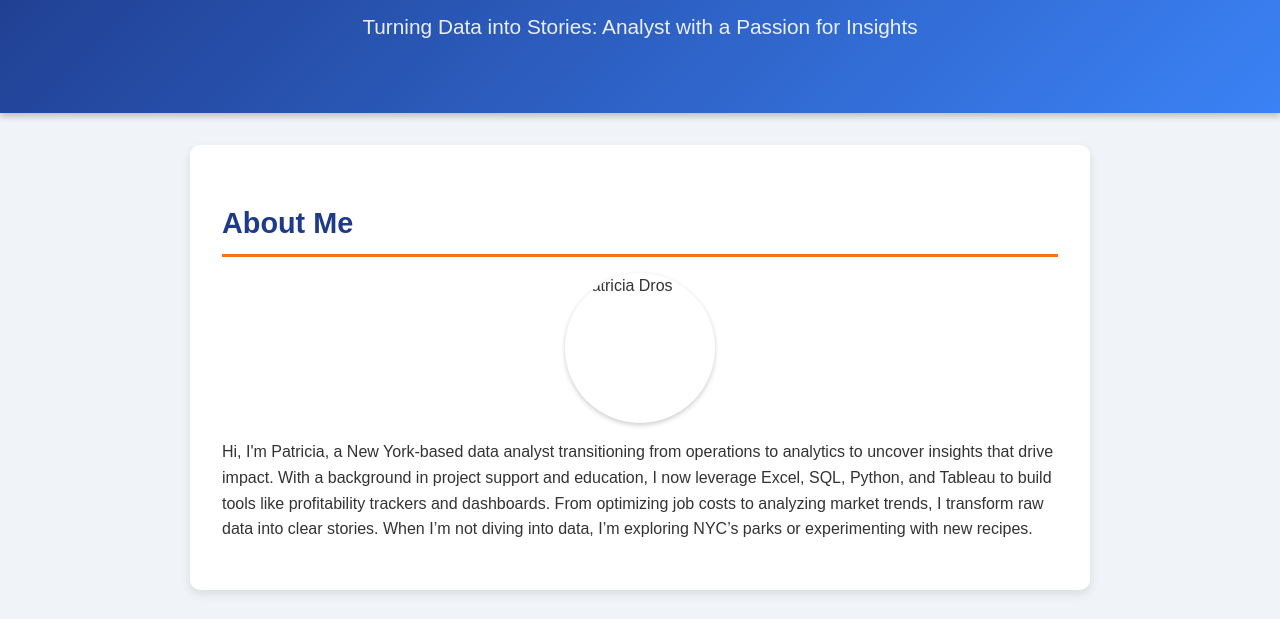
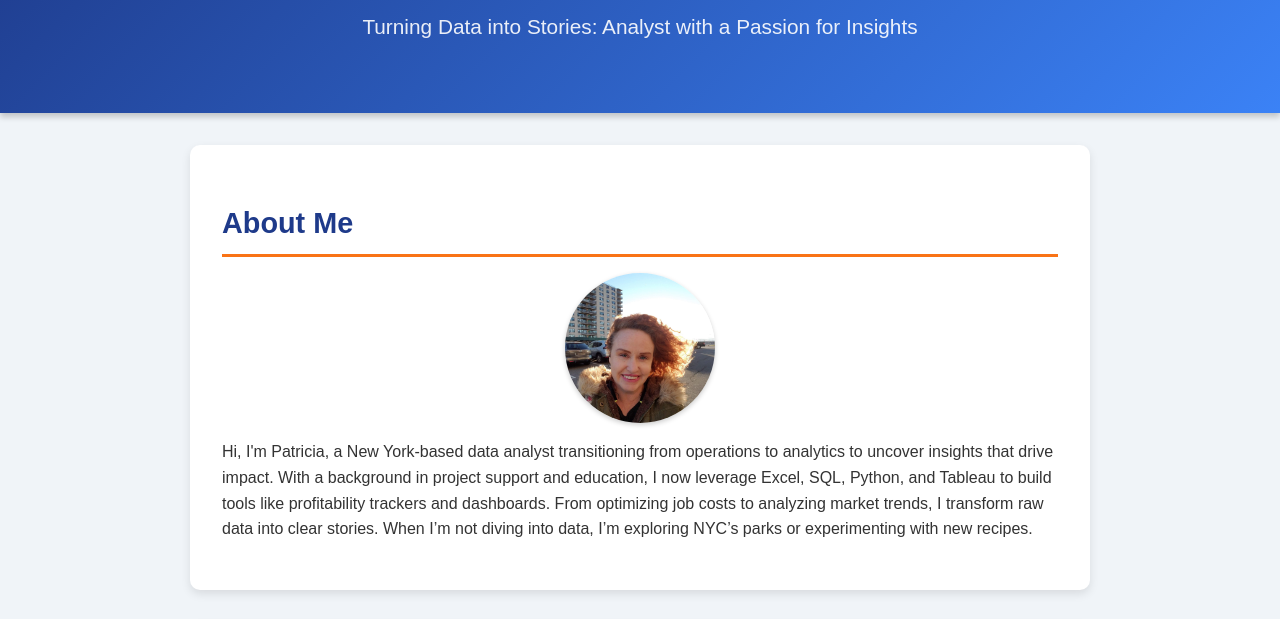
Before and after one commit to PatriciaDros/PatriciaDros.github.io, a plain HTML site: page index.html in a window 1280 px wide. Shown: the part 130-749 px from the top of the page. Drawn offline with Linux system fonts and the light colour scheme.

Commit message:
Update index.html
Added profile jpg

```diff
--- a/index.html
+++ b/index.html
@@ -148,7 +148,7 @@
     <div class="container">
         <div class="section">
             <h2>About Me</h2>
-            <img src="profile.jpg" alt="Patricia Dros" class="profile-img">
+            <img src="IMG_20181212_202511_869.jpg" alt="Patricia Dros" class="profile-img">
             <p>Hi, I'm Patricia, a New York-based data analyst transitioning from operations to analytics to uncover insights that drive impact. With a background in project support and education, I now leverage Excel, SQL, Python, and Tableau to build tools like profitability trackers and dashboards. From optimizing job costs to analyzing market trends, I transform raw data into clear stories. When I’m not diving into data, I’m exploring NYC’s parks or experimenting with new recipes.</p>
         </div>
 
```
